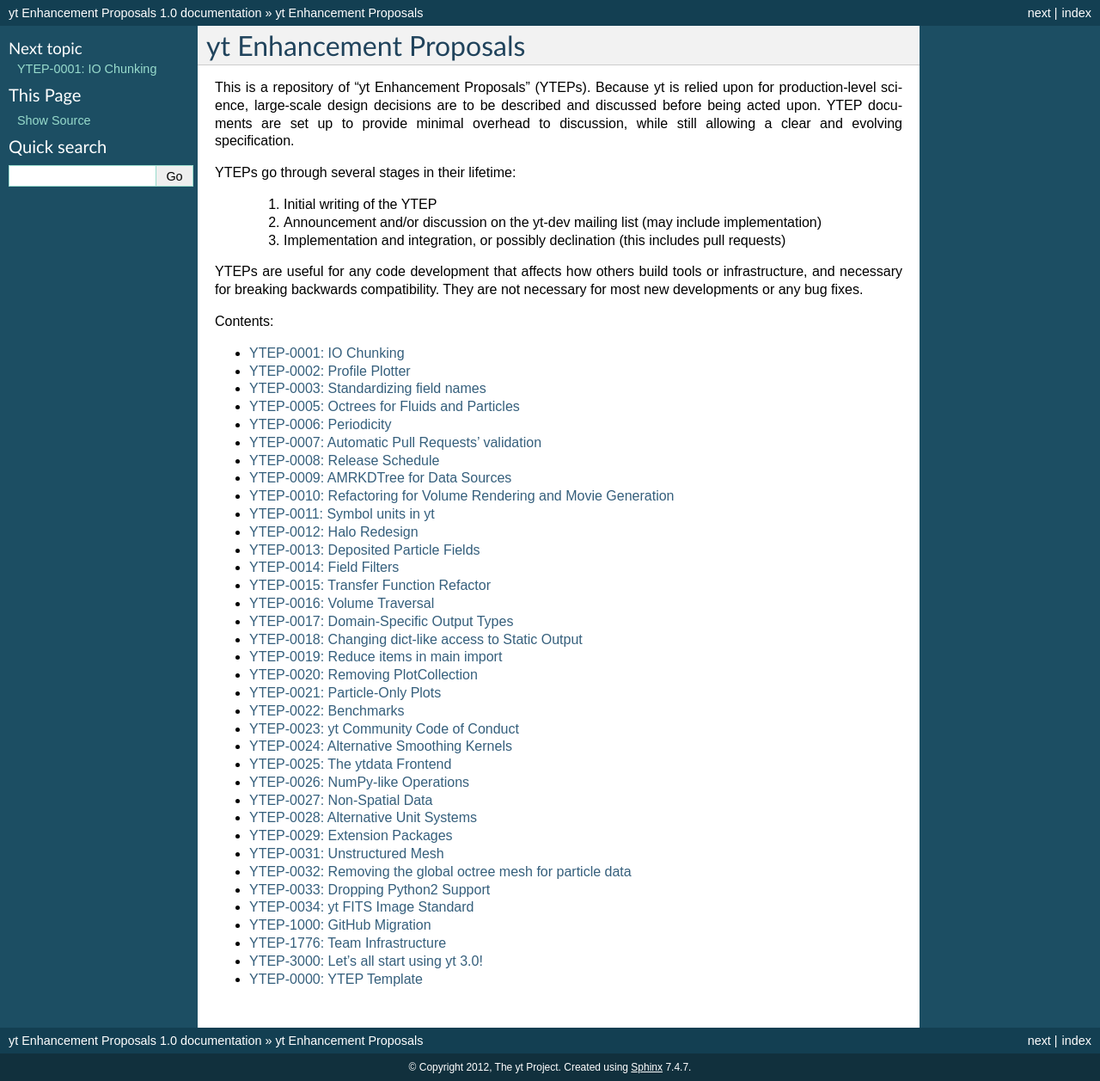
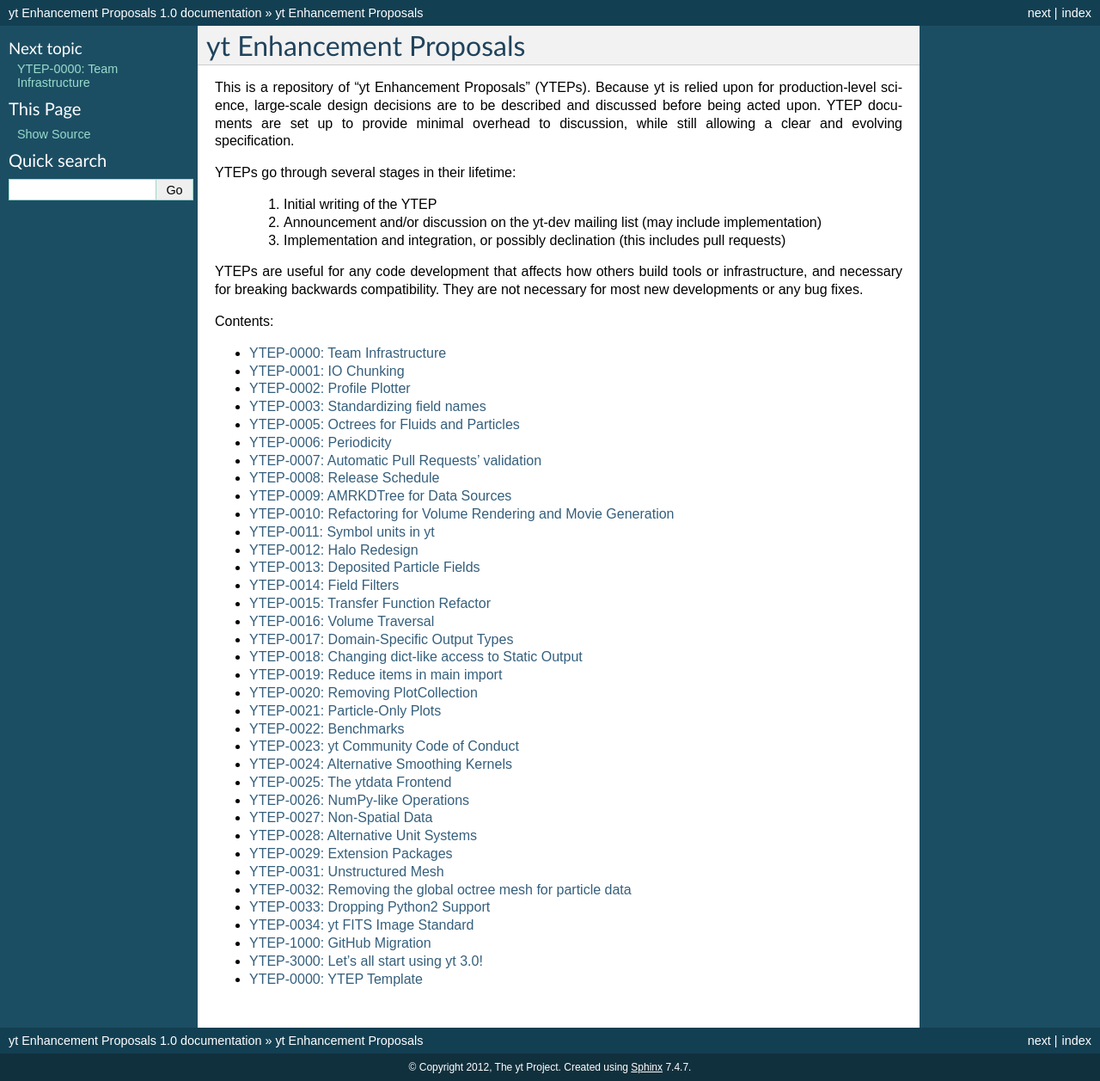
Before and after one commit to yt-project/ytep, a Sphinx documentation site: the page built from source/index.rst, in a window 1280 px wide. Shown: the whole page at 86% size. Built offline with Sphinx 7.4.7, drawn with Linux system fonts in a browser that asks for light colours; formulas are drawn with MathJax 3.

Commit message:
rename governance YTEP to country-agnostic numbering

```diff
--- a/source/YTEPs/YTEP-1776.rst
+++ b/source/YTEPs/YTEP-0000.rst
@@ -1,6 +1,6 @@
-.. _ytep-1776:
+.. _ytep-0000:
 
-YTEP-1776: Team Infrastructure
+YTEP-0000: Team Infrastructure
 ==============================
 
 Abstract
```
